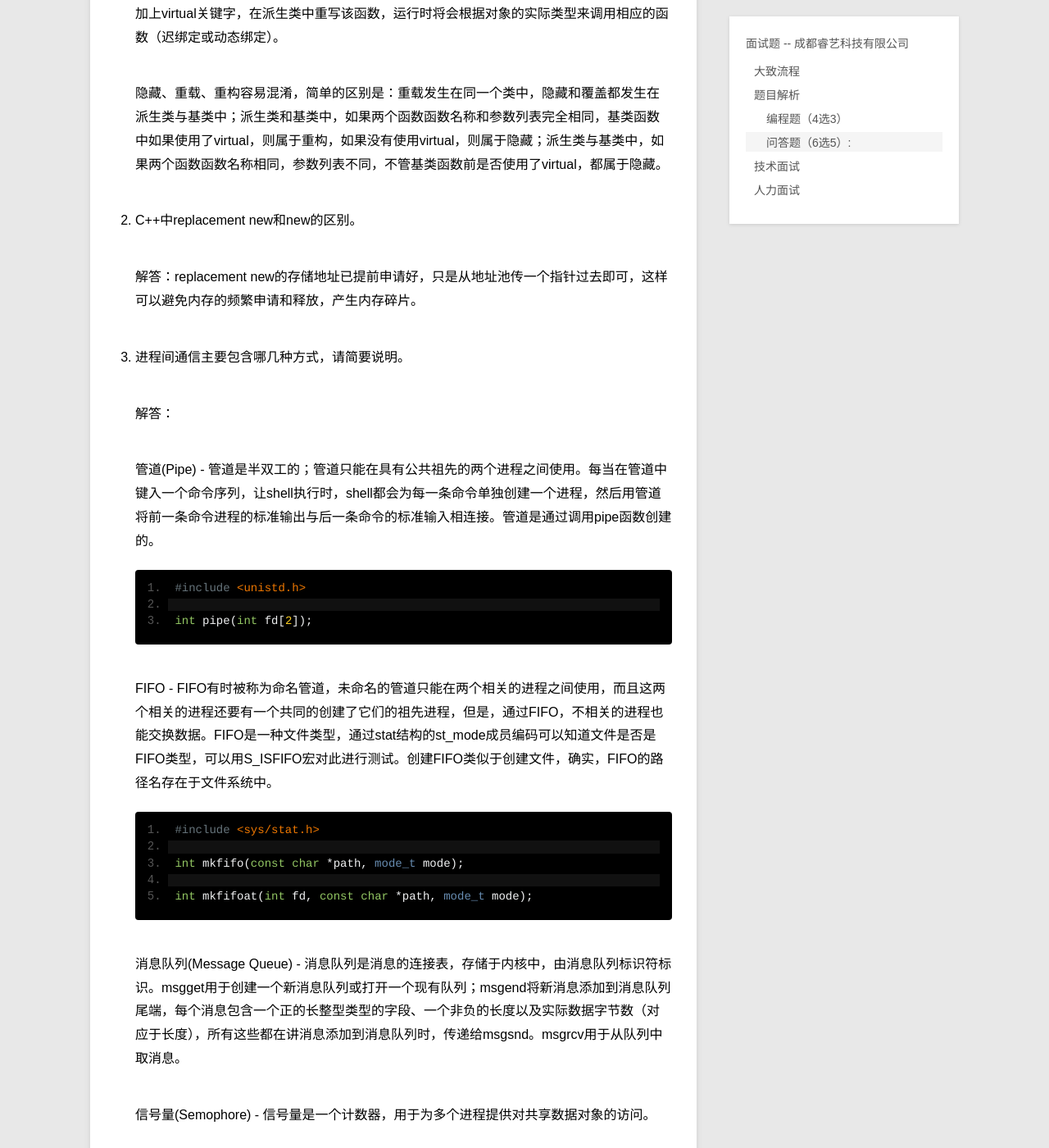
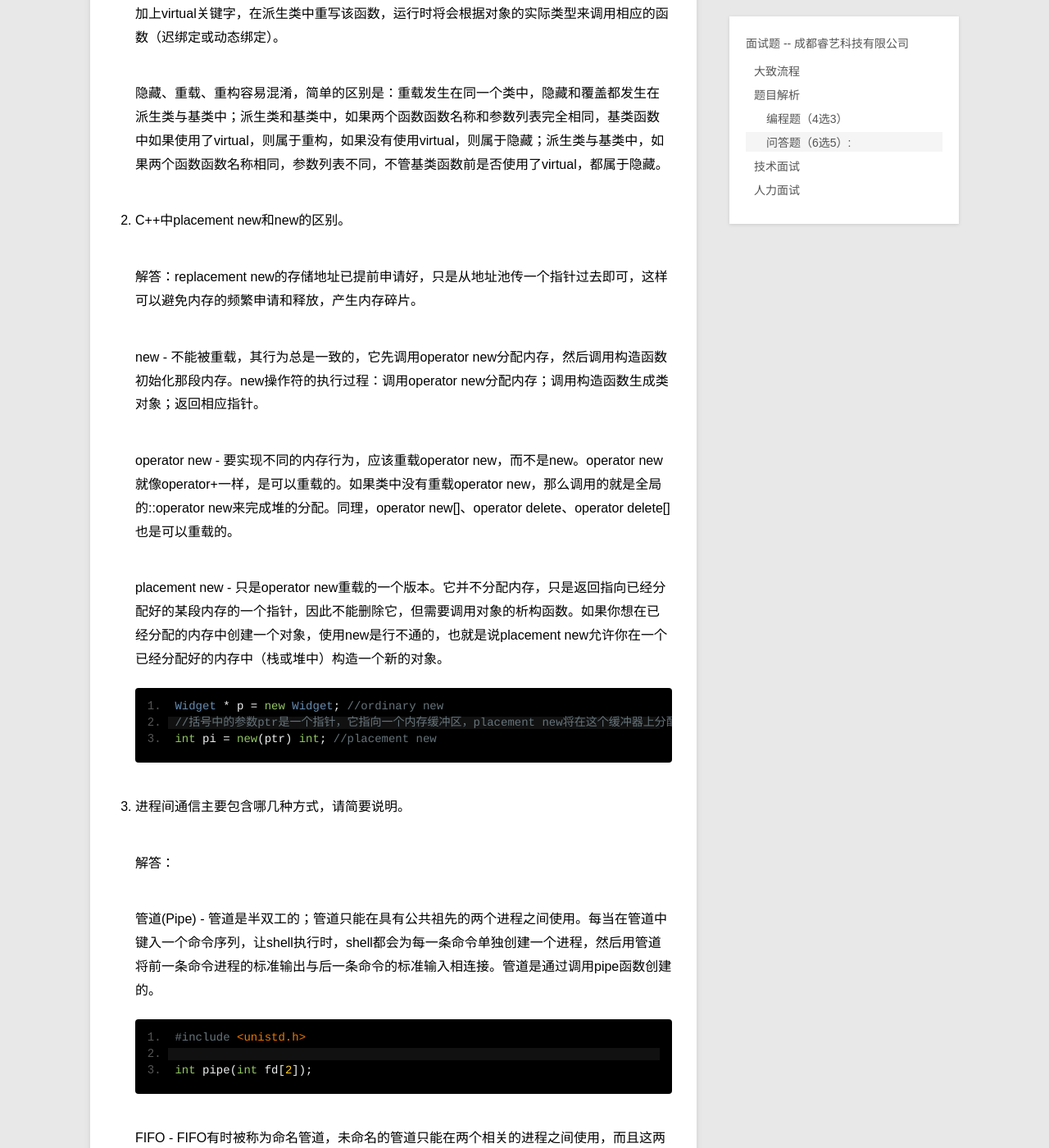
Before and after one commit to xiaofandh12/xiaofandh12.github.io, a Jekyll site: the page built from _posts/blog/2016-05-21-Interview-Ruiyi.md, in a window 1280 px wide and 1400 px high, scrolled down 5334 px. Shown: the whole window at 82% size. Built offline with Jekyll 4.4.1, drawn with Linux system fonts in a browser that asks for light colours; Markdown is read by kramdown in place of the engine named in the settings; comment, search, counter and statistics services are not loaded.

Commit message:
2016-05-21-Interview-Ruiyi.md difference between placement new and new

````diff
--- a/_posts/blog/2016-05-21-Interview-Ruiyi.md
+++ b/_posts/blog/2016-05-21-Interview-Ruiyi.md
@@ -175,9 +175,21 @@ category: blog
 
     隐藏、重载、重构容易混淆，简单的区别是：重载发生在同一个类中，隐藏和覆盖都发生在派生类与基类中；派生类和基类中，如果两个函数函数名称和参数列表完全相同，基类函数中如果使用了virtual，则属于重构，如果没有使用virtual，则属于隐藏；派生类与基类中，如果两个函数函数名称相同，参数列表不同，不管基类函数前是否使用了virtual，都属于隐藏。
 
-2. C++中replacement new和new的区别。
+2. C++中placement new和new的区别。
 
 	解答：replacement new的存储地址已提前申请好，只是从地址池传一个指针过去即可，这样可以避免内存的频繁申请和释放，产生内存碎片。
+
+    new - 不能被重载，其行为总是一致的，它先调用operator new分配内存，然后调用构造函数初始化那段内存。new操作符的执行过程：调用operator new分配内存；调用构造函数生成类对象；返回相应指针。
+
+    operator new - 要实现不同的内存行为，应该重载operator new，而不是new。operator new就像operator+一样，是可以重载的。如果类中没有重载operator new，那么调用的就是全局的::operator new来完成堆的分配。同理，operator new[]、operator delete、operator delete[]也是可以重载的。
+
+    placement new - 只是operator new重载的一个版本。它并不分配内存，只是返回指向已经分配好的某段内存的一个指针，因此不能删除它，但需要调用对象的析构函数。如果你想在已经分配的内存中创建一个对象，使用new是行不通的，也就是说placement new允许你在一个已经分配好的内存中（栈或堆中）构造一个新的对象。
+
+    ```
+    Widget * p = new Widget; //ordinary new
+    //括号中的参数ptr是一个指针，它指向一个内存缓冲区，placement new将在这个缓冲器上分配一个对象
+    int pi = new(ptr) int; //placement new
+    ```
 
 3. 进程间通信主要包含哪几种方式，请简要说明。
 
````
